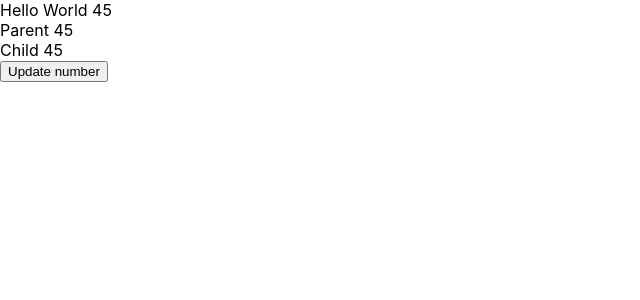
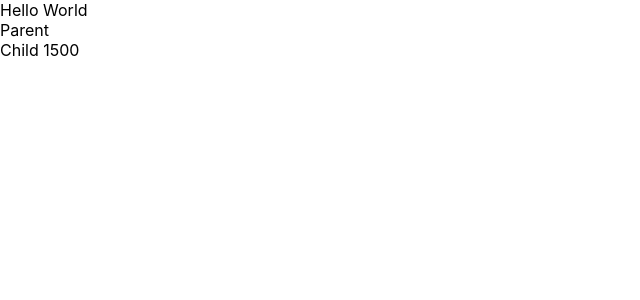
Before and after one commit to asgharlatif/demo-usecontext, a React (Create React App) app: page / in a window 1280 px wide. Shown: the top 300 px of the page, without its empty margins (0-640 px from the left). Built offline with nearby package versions, Linux system fonts and the light colour scheme.

Commit message:
update state with the use context

```diff
--- a/src/App.js
+++ b/src/App.js
@@ -2,17 +2,19 @@
 import './App.css';
 import Parent from './Parent'
 import { useState } from 'react';
+import ValueContext from './ValueContext';
 
 function App() {
 
-  let [number,setNumber] = useState(45);
+  let value = 1500;
 
   return (
+    <ValueContext.Provider value={value}>
     <div>
-        Hello World {number}
-        <Parent num={number} ></Parent>
-        <button onClick={()=>setNumber(++number)} >Update number</button>
+        Hello World
+        <Parent ></Parent>
     </div>
+    </ValueContext.Provider>
   );
 }
 
--- a/src/Child.js
+++ b/src/Child.js
@@ -1,9 +1,13 @@
-import React from 'react';
+import React, { useContext } from 'react';
+import ValueContext from './ValueContext';
 
-function Child(props) {
+
+function Child() {
+
+  let value = useContext(ValueContext);
   return (
     <div>
-        Child {props.num}
+        Child {value}
     </div>
   );
 }
--- /dev/null
+++ b/src/ValueContext.js
@@ -0,0 +1,3 @@
+import React from 'react'
+const ValueContext = React.createContext(45);
+export default ValueContext;
```
Also changed, not shown: 1 other file (tests, documents, lock files or other folders).
